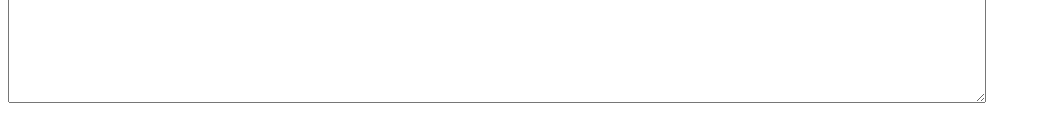
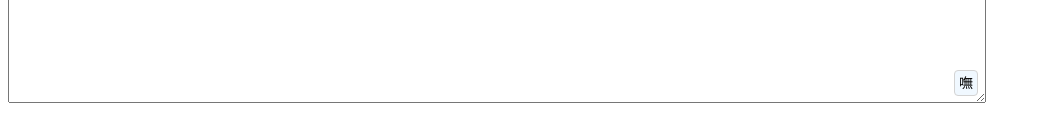
Before and after one commit to huybn5776/liu-online-ime, a React (Create React App) app: page /ime in a window 1280 px wide. Shown: the part 225-364 px from the top of the page, without its empty margins (0-1041 px from the left). Built offline with nearby package versions, Linux system fonts and the light colour scheme.

Commit message:
feat: add input mode switch

```diff
--- a/src/components/ImeTextArea/ImeTextArea.tsx
+++ b/src/components/ImeTextArea/ImeTextArea.tsx
@@ -1,16 +1,27 @@
 import React, { useEffect, useRef, useState } from 'react';
 
-import { Subject } from 'rxjs';
-import { takeUntil } from 'rxjs/operators';
+import { fromEvent, Subject } from 'rxjs';
+import { take, takeUntil } from 'rxjs/operators';
 
 import { loadCharMappings } from '../../services/char-mapping-service';
 import { CodeMatcher } from '../../services/code-matcher';
 import './ImeTextArea.scss';
 
-const ImeTextArea: React.FC = () => {
+interface Props {
+  inputMode?: InputMode;
+  inputModeChange?: (inputMode: InputMode) => void;
+}
+
+export enum InputMode {
+  english = 'english',
+  chinese = 'chinese',
+}
+
+const ImeTextArea: React.FC<Props> = ({ inputMode: propsInputMode, inputModeChange }: Props) => {
   const [codeMatcher, setCodeMatcher] = useState<CodeMatcher>();
   const [typingCode, setTypingCode] = useState('');
   const [matchedChars, setMatchedChars] = useState<string[]>([]);
+  const [inputMode, setInputMode] = useState<InputMode>(propsInputMode || InputMode.chinese);
 
   const textArea = useRef<HTMLTextAreaElement | null>(null);
 
@@ -32,10 +43,11 @@ const ImeTextArea: React.FC = () => {
       componentDestroyed$$.complete();
     };
   }, []);
+  useEffect(() => setInputMode(propsInputMode || InputMode.chinese), [propsInputMode]);
 
   return (
     <div>
-      <textarea className="ime-textarea" ref={textArea} onKeyDown={onKeyDown}/>
+      <textarea className="ime-textarea" ref={textArea} onKeyDown={onKeyDown} />
       <p className="typing-code">{typingCode}</p>
       {matchedChars.length ? (
         <div className="char-chooser">
@@ -57,12 +69,41 @@ const ImeTextArea: React.FC = () => {
   );
 
   function onKeyDown(event: React.KeyboardEvent<HTMLTextAreaElement>): void {
+    if (event.key === 'Shift') {
+      handleShiftKey();
+    }
+    if (inputMode === InputMode.english) {
+      return;
+    }
+
     codeMatcher?.onKeyDown?.(event);
     if (event.isDefaultPrevented()) {
       return;
     }
 
     handleCopy(event);
+  }
+
+  function handleShiftKey(): void {
+    if (!textArea.current) {
+      return;
+    }
+    fromEvent<KeyboardEvent>(textArea.current, 'keyup')
+      .pipe(
+        take(1),
+        takeUntil(fromEvent(textArea.current, 'keydown')),
+        filter((event) => event.key === 'Shift'),
+      )
+      .subscribe(() => {
+        const nextInputModeMap: Record<InputMode, InputMode> = {
+          [InputMode.chinese]: InputMode.english,
+          [InputMode.english]: InputMode.chinese,
+        };
+        const nextInputMode = nextInputModeMap[inputMode];
+        setInputMode(nextInputMode);
+        inputModeChange?.(nextInputMode);
+        codeMatcher?.clear();
+      });
   }
 
   function handleCopy(event: React.KeyboardEvent<HTMLTextAreaElement>): void {
--- a/src/components/InputPage/InputPage.scss
+++ b/src/components/InputPage/InputPage.scss
@@ -11,5 +11,22 @@
 .icon-button.setting-page-link {
   position: absolute;
   top: 4px;
-  right: 4px;
+  right: 6px;
 }
+
+.input-mode-button {
+  position: absolute;
+  right: 8px;
+  bottom: 12px;
+  padding: 4px;
+  background-color: aliceblue;
+  border: 1px solid lightgray;
+  border-radius: 4px;
+  cursor: pointer;
+  transition: background-color .2s, border-color .2s;
+
+  &:hover {
+    background-color: azure;
+    border-color: gray;
+  }
+}
--- a/src/components/InputPage/InputPage.tsx
+++ b/src/components/InputPage/InputPage.tsx
@@ -1,21 +1,38 @@
-import React from 'react';
+import React, { useState } from 'react';
 
 import { Link } from 'react-router-dom';
 
-import ImeTextArea from '../ImeTextArea/ImeTextArea';
+import ImeTextArea, { InputMode } from '../ImeTextArea/ImeTextArea';
 import './InputPage.scss';
 
 const InputPage: React.FC = () => {
+  const [inputMode, setInputMode] = useState<InputMode>(InputMode.chinese);
+  const [inputModeLabel] = useState<Record<InputMode, string>>({
+    [InputMode.chinese]: '嘸',
+    [InputMode.english]: 'Ａ',
+  });
+
   return (
     <div className="InputPage">
       <div className="ime-input-container">
-        <ImeTextArea/>
+        <ImeTextArea inputMode={inputMode} inputModeChange={setInputMode} />
         <Link to="/settings" className="icon-button setting-page-link">
           <i className="cog icon" />
         </Link>
+        <button className="input-mode-button" type="button" onClick={toggleInputMode}>
+          {inputModeLabel[inputMode]}
+        </button>
       </div>
     </div>
   );
+
+  function toggleInputMode(): void {
+    const nextInputModeMap: Record<InputMode, InputMode> = {
+      [InputMode.chinese]: InputMode.english,
+      [InputMode.english]: InputMode.chinese,
+    };
+    setInputMode(nextInputModeMap[inputMode]);
+  }
 };
 
 export default InputPage;
```
